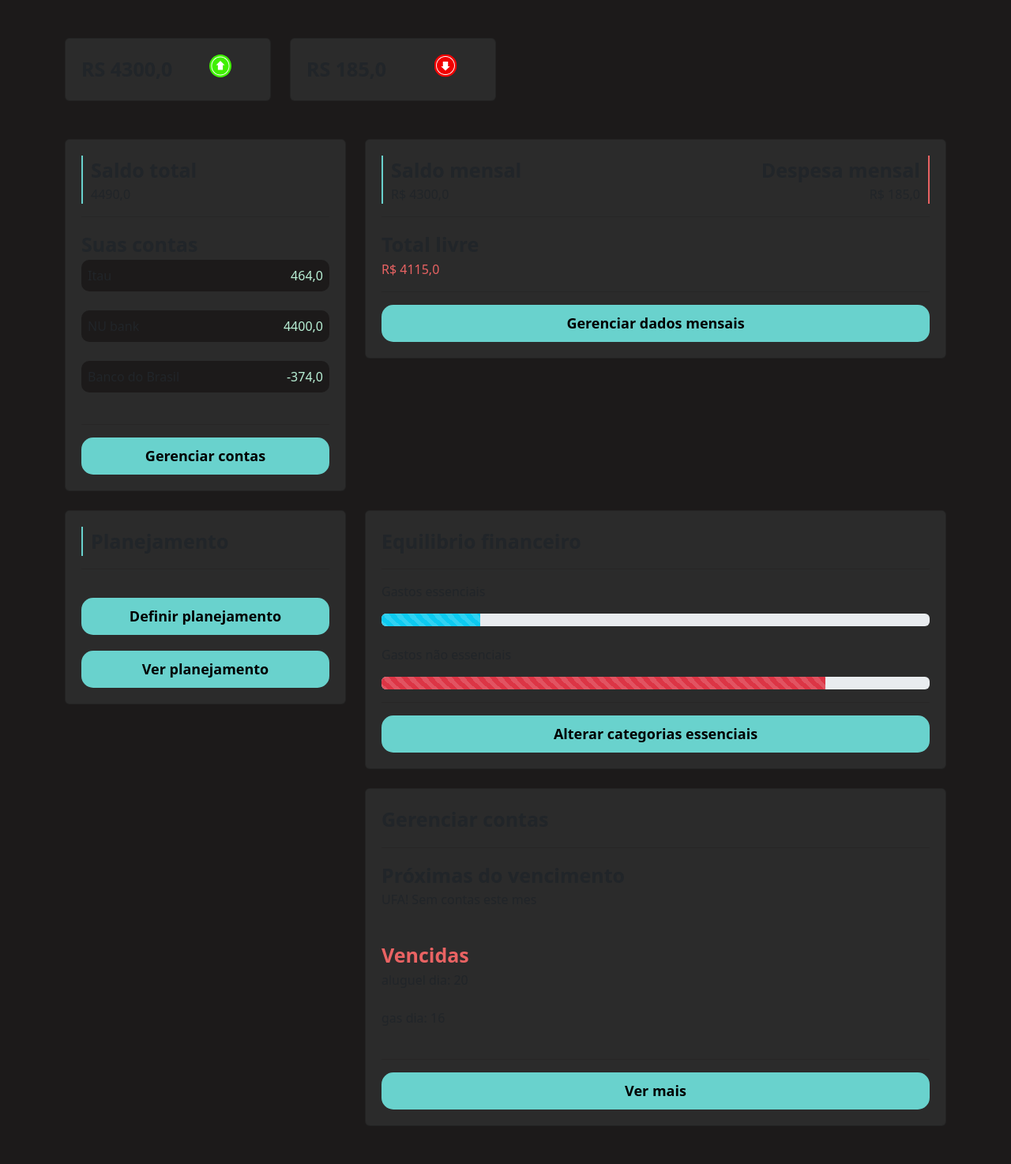
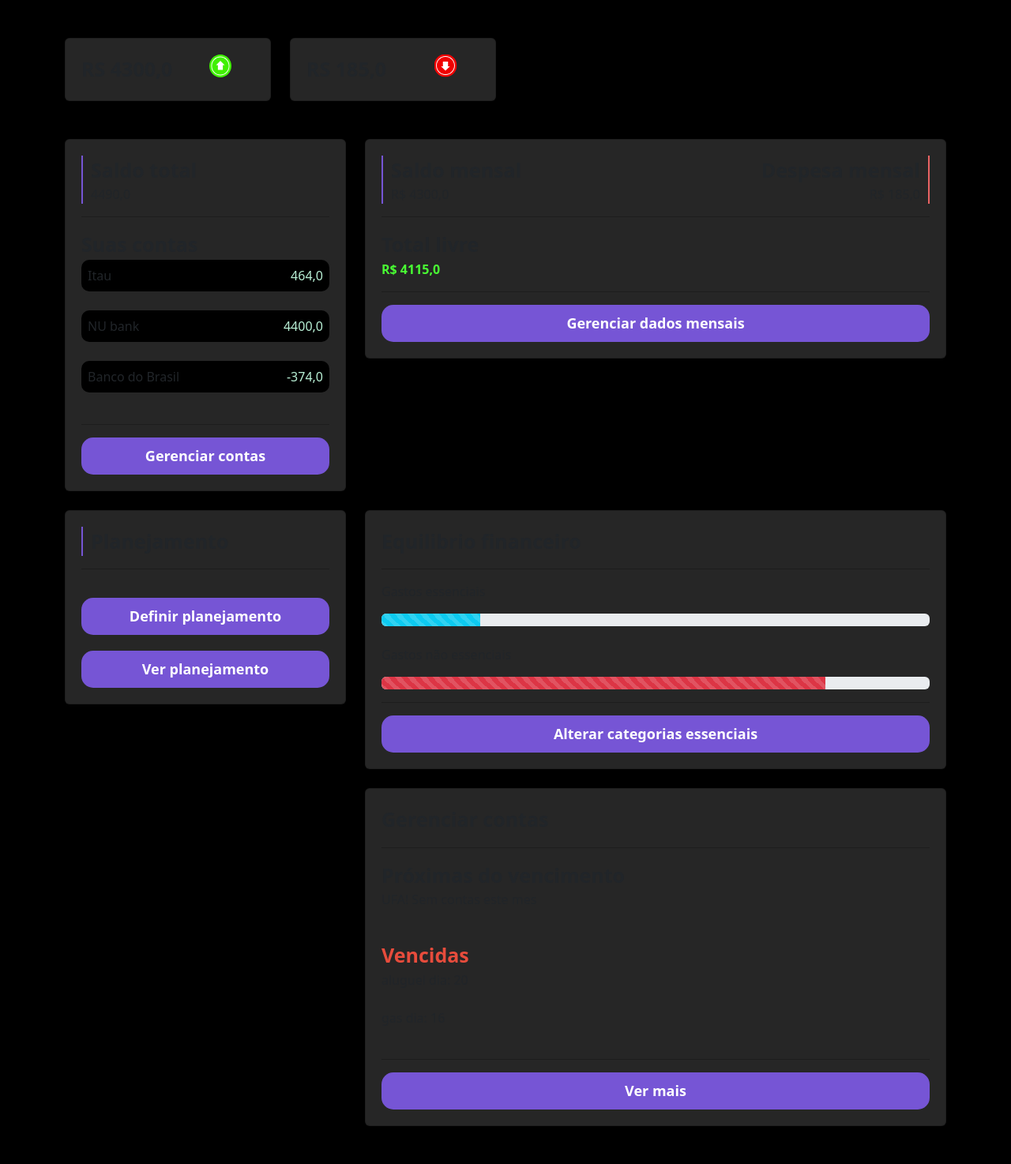
Before and after one commit to davidrobel/FINAN.CE, a Django app: page / in a window 1280 px wide. Shown: the part 56-1530 px from the top of the page at 79% size. Run offline with Django 4.2, Linux system fonts and the light colour scheme; data comes from the database, SQL or seed files in the repository; data that the repository does not hold is empty.

Commit message:
STEP: changed theme colors

```diff
--- a/perfil/templates/home.html
+++ b/perfil/templates/home.html
@@ -74,7 +74,7 @@
 
             </div>
 
-            <div class="col-md-8">
+            <div class="col-md-8 container-fluid">
                 <div class="card">
                     <div class="row">
                         <div class="col-md">
@@ -96,7 +96,7 @@
                     </div>
                     <hr class="hr-borda">
                     <span class="fonte-destaque">Total livre</span>
-                    <span class="font-light negativo">R$ {{total_livre}}</span>
+                    <span class="font-light positivo">R$ {{total_livre}}</span>
                     <hr class="hr-borda">
                     <a href="{% url 'view_extrato' %}" class="botao-principal">Gerenciar dados mensais</a>
                 </div>
--- a/templates/static/geral/css/base.css
+++ b/templates/static/geral/css/base.css
@@ -6,11 +6,11 @@
 
 :root {
 
-    --main-color: #2B2B2B;
-    --dark-color: #1C1A1A;
-    --contrast-color: #69D2CD;
+    --main-color: #262626;
+    --dark-color: #000;
+    --contrast-color: #7655D5;
     --differential-color: #E96363;
-    --text-color: #fff ;
+    --text-color: #ffffff ;
 
 
 }
--- a/templates/static/perfil/css/home.css
+++ b/templates/static/perfil/css/home.css
@@ -1,3 +1,5 @@
+
+
 .card{
 
     width: 100%;
@@ -15,6 +17,10 @@
 
     font-weight: bold;
     font-size: 25px;
+
+}
+
+.bg-green {
 
 }
 
@@ -43,7 +49,7 @@
 .botao-principal{
 
     text-decoration: none;
-    color: black;
+    color: var(--text-color);
     font-weight: bold;
     font-size: 18px;
 
@@ -54,6 +60,15 @@
     border: none;
 
 }
+
+.botao-principal:hover {
+
+    background-color: #E8DAEF;
+
+
+
+}
+
 
 @media screen and (max-width: 768px) {
     .icone-setas {
@@ -73,11 +88,12 @@
 }
 
 .negativo{
-    color: var(--differential-color);
+    color: #E74C3C;
 }
 
 .positivo{
-    color: var(--contrast-color);
+    color: #49FF33;
+    font-weight: bold;
 }
 
 
```
